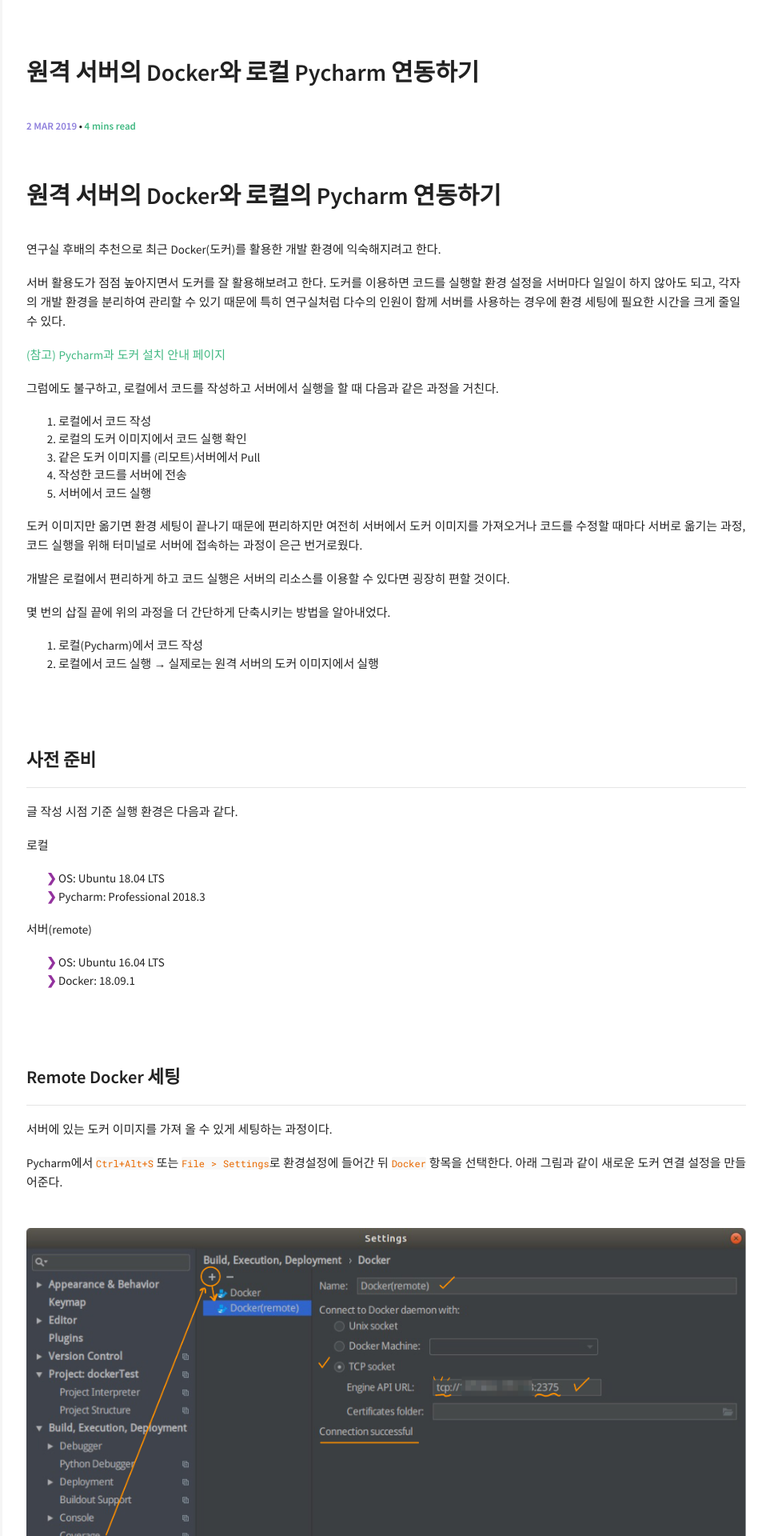
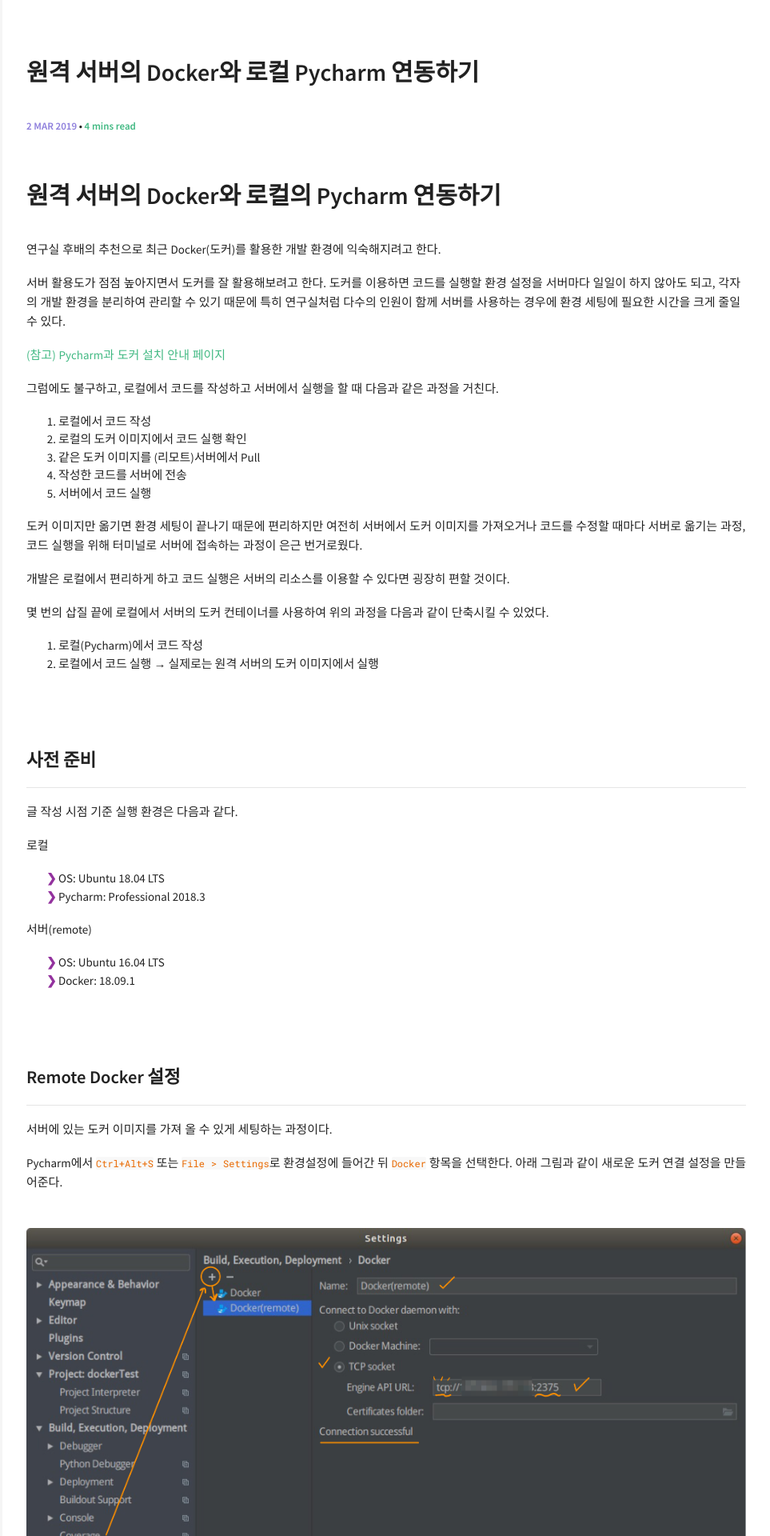
Before and after one commit to Daehyun-Bae/Daehyun-Bae.github.io, a Jekyll site: the page built from _posts/2019-03-02-Remote-Docker-Local-Pycharm.md, in a window 1280 px wide. Shown: the top 1920 px of the page at 80% size, without its empty margins (317-1280 px from the left). Built offline with Jekyll 4.4.1, drawn with Linux system fonts in a browser that asks for light colours; some of the changed lines change nothing that is shown.

Commit message:
Update 2019-03-02-Remote-Docker-Local-Pycharm.md

```diff
--- a/_posts/2019-03-02-Remote-Docker-Local-Pycharm.md
+++ b/_posts/2019-03-02-Remote-Docker-Local-Pycharm.md
@@ -28,7 +28,7 @@
 
 개발은 로컬에서 편리하게 하고 코드 실행은 서버의 리소스를 이용할 수 있다면 굉장히 편할 것이다.
 
-몇 번의 삽질 끝에 위의 과정을 더 간단하게 단축시키는 방법을 알아내었다.
+몇 번의 삽질 끝에 로컬에서 서버의 도커 컨테이너를 사용하여 위의 과정을 다음과 같이 단축시킬 수 있었다.
 
 1. 로컬(Pycharm)에서 코드 작성
 2. 로컬에서 코드 실행 &rarr; 실제로는 원격 서버의 도커 이미지에서 실행
@@ -53,7 +53,7 @@
 
 
 
-### Remote Docker 세팅
+### Remote Docker 설정
 
 ---
 
@@ -118,7 +118,7 @@
 
 인터프리터 추가 화면에서 Docker를 선택하고 `Server`에는 앞서 설정한 도커 서버를 고른다. `Image name`에서 서버에 있는 도커 이미지 중 원하는 도커 이미지를 선택한다.
 
-이 때 추가로 `Path mapping` 설정을 해주어야하는데 이 부분이 헷갈려서 한참 헤맸었다. 옆의 폴더 모양의 아이콘을 눌러 *로컬 프로젝트 경로*와 *도커 컨테이너 내부의 프로젝트 경로*를 매핑해 준다.
+이 때 추가로 `Path mapping` 설정을 해주어야하는데 이 부분이 헷갈려서 한참 헤맸었다. 옆의 폴더 모양의 아이콘을 눌러 로컬 프로젝트 경로(*\<project root\>*)와 도커 컨테이너 내부의 프로젝트 경로(*/project2*)를 매핑해 준다.
 
 ![Interpreter setting](https://daehyun-bae.github.io\img\post\210317-pycharm-docker\intpre2.png)
 
@@ -149,7 +149,9 @@
 
 `Host path`: 서버에서 프로젝트가 저장되어 있는 경로, 앞서 Deployment에서 설정한 로컬 프로젝트와 동기화하는 경로를 입력해주면 된다.
 
-만약 프로젝트 폴더 외에 서버의 다른 경로에 있는 폴더와 연동하려면 같은 방법으로 추가할 수 있다. (예를 들어 서버에 저장되어있는 dataset 폴더)
+만약 프로젝트 폴더 외에 서버의 다른 경로에 있는 폴더와 연동하려면 같은 방법으로 추가할 수 있다.
+
+(예를 들어 서버에 저장되어있는 dataset 폴더 등)
 
 ![Interpreter setting](https://daehyun-bae.github.io\img\post\210317-pycharm-docker\config3.png)
 
@@ -174,8 +176,6 @@
 
 
 
-
-
 ### Outro
 
 ---
@@ -194,10 +194,8 @@
 
 
 
-
-
 #### Reference
 
 > [https://youtrack.jetbrains.com/issue/PY-33489](https://youtrack.jetbrains.com/issue/PY-33489): 전반적인 설명 순서를 참고한 글
 >
-> [https://goodtogreate.tistory.com/entry/Pycharm으로-TensorFlow-원격-빌드하기](https://goodtogreate.tistory.com/entry/Pycharm으로-TensorFlow-원격-빌드하기): 원격 실행과 Deployment 사용 관련 정보를 검색하다가 발견한 글
+> [https://goodtogreate.tistory.com/entry/Pycharm으로-TensorFlow-원격-빌드하기](https://goodtogreate.tistory.com/entry/Pycharm으로-TensorFlow-원격-빌드하기): 원격 실행과 Deployment 사용 관련 정보
```
